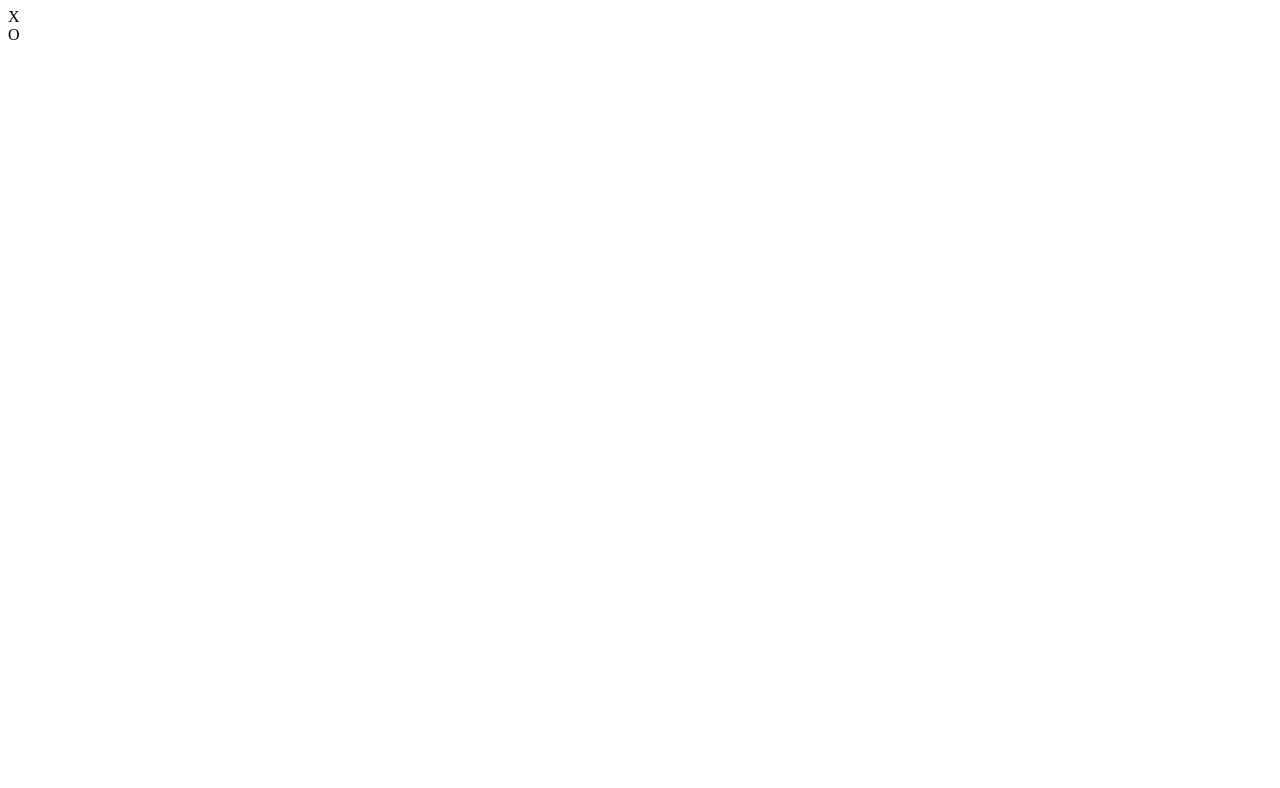
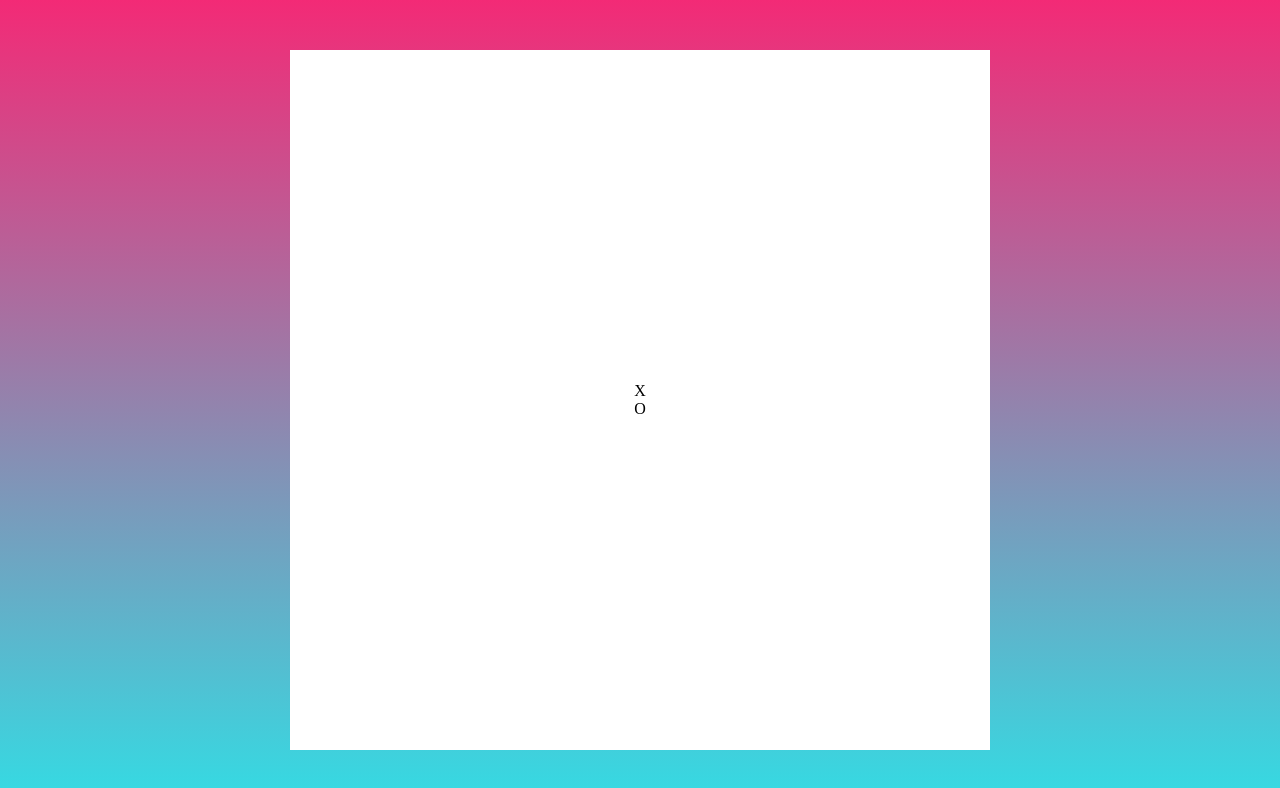
Before and after one commit to diielsilva/tic-tac-toe-game, an Angular app: page / in a window 1280 px wide. Shown: the top 788 px of the page. Built offline with nearby package versions, Linux system fonts and the light colour scheme.

Commit message:
chore: creating base styles

```diff
--- a/src/index.html
+++ b/src/index.html
@@ -8,6 +8,6 @@
   <link rel="icon" type="image/x-icon" href="favicon.ico">
 </head>
 <body>
-  <app-root></app-root>
+  <app-root class="container"></app-root>
 </body>
 </html>
--- a/src/styles.css
+++ b/src/styles.css
@@ -1 +1,35 @@
 /* You can add global styles to this file, and also import other style files */
+:root {
+  --primary-color: #f32a76;
+  --secondary-color: #34dbe3;
+}
+
+* {
+  margin: 0;
+  padding: 0;
+  box-sizing: border-box;
+}
+
+html, body {
+  height: 100%;
+  background: linear-gradient(var(--primary-color), var(--secondary-color));
+}
+
+body {
+  display: flex;
+  justify-content: center;
+  align-items: center;
+}
+
+.container {
+  background-color: #ffffff;
+  width: 100dvw;
+  height: 100dvh;
+  max-width: 700px;
+  max-height: 700px;
+  display: flex;
+  flex-direction: column;
+  justify-content: center;
+  align-items: center;
+  text-align: center;
+}
```
